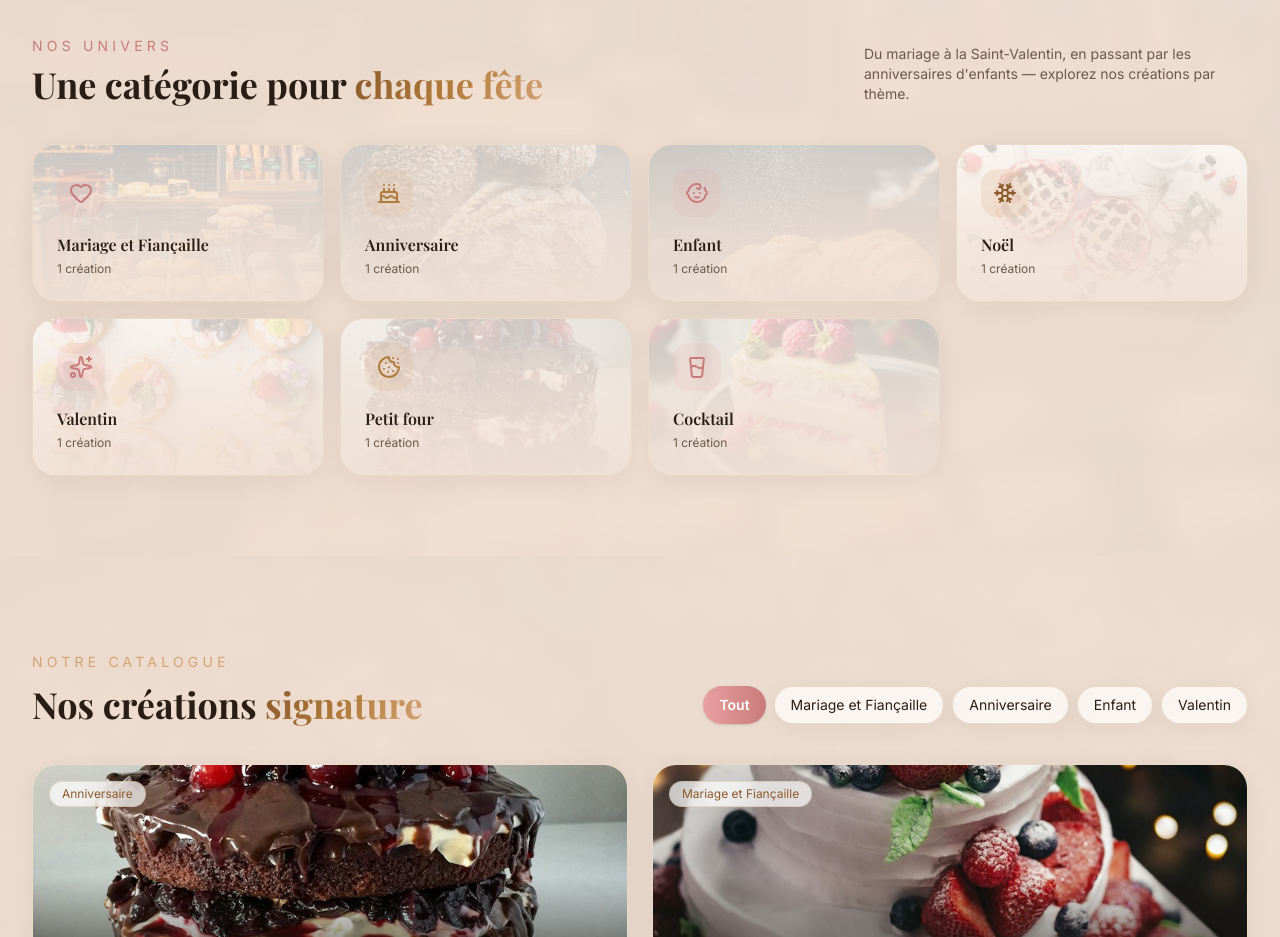
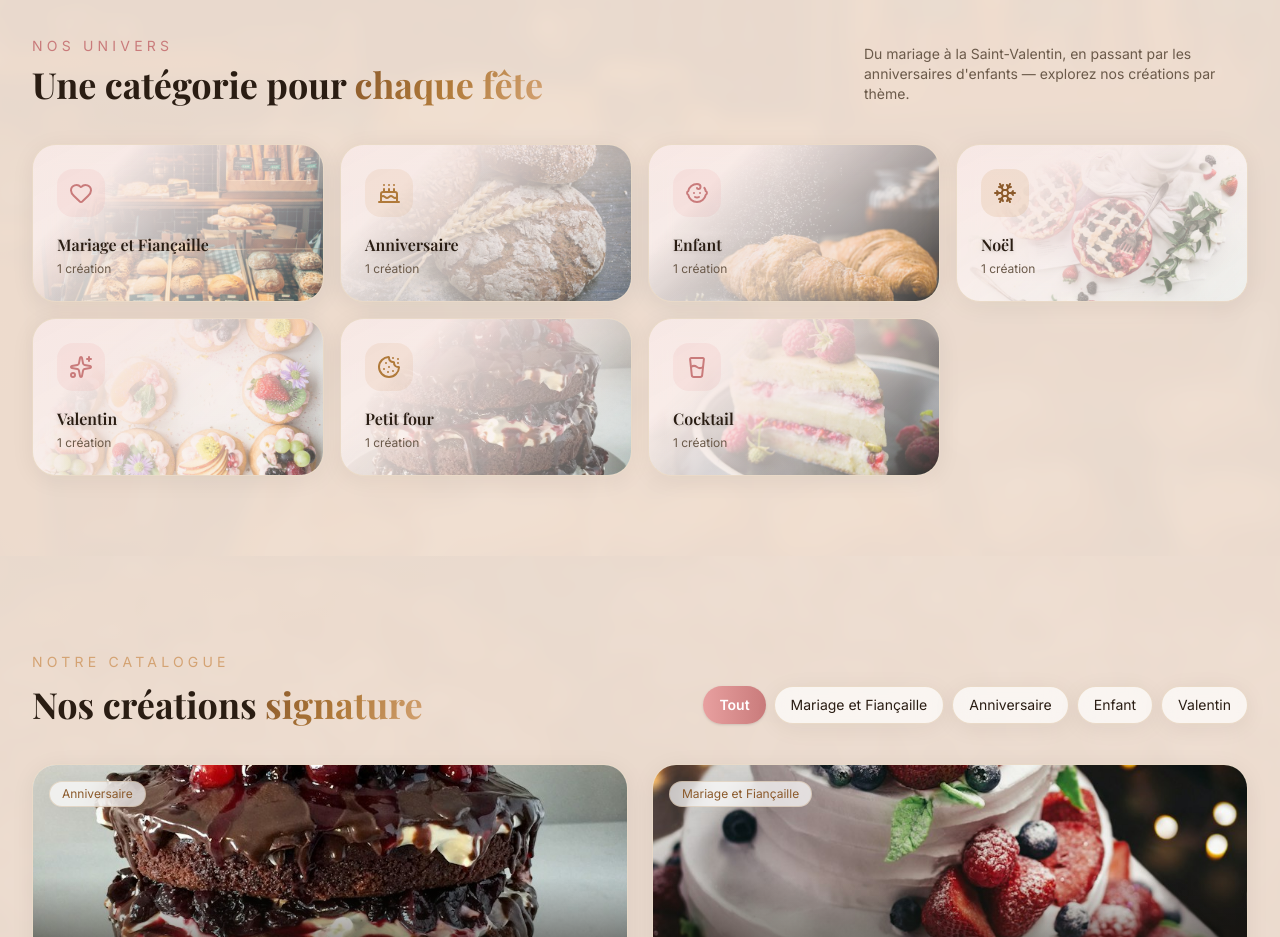
Before and after one commit to asTsiry/harimbola-public, a Next.js app: page / in a window 1280 px wide. Shown: the part 780-1717 px from the top of the page. Built offline with nearby package versions, Linux system fonts and the light colour scheme; a web font is replaced by a local one.

Commit message:
Enhance card hover effects and improve image masking in Catalog and Categories components

```diff
--- a/src/components/sections/Catalog.tsx
+++ b/src/components/sections/Catalog.tsx
@@ -72,7 +72,7 @@ export default function Catalog() {
               transition={{ duration: 0.6, delay: i * 0.1 }}
               className="group glass rounded-3xl overflow-hidden card-hover relative"
             >
-              <div className="absolute inset-0 opacity-0 group-hover:opacity-100 transition duration-500 bg-gradient-to-br from-[#e8a0a0]/10 via-transparent to-[#d4a373]/10 pointer-events-none z-0" />
+              <div className="absolute inset-0 opacity-0 group-hover:opacity-100 transition duration-500 bg-gradient-to-br from-[#e8a0a0]/25 to-transparent pointer-events-none z-0" />
               <div className="relative h-56 overflow-hidden">
                 <Image
                   src={imgFor(cake.photo)}
--- a/src/components/sections/Categories.tsx
+++ b/src/components/sections/Categories.tsx
@@ -75,21 +75,24 @@ export default function Categories() {
               transition={{ duration: 0.5, delay: i * 0.06 }}
               className="group relative overflow-hidden glass rounded-3xl p-6 flex flex-col items-start gap-4 min-h-[140px] card-hover cursor-pointer border border-transparent hover:border-[#e8a0a0]/40 dark:hover:border-[#e8a0a0]/30 transition"
             >
+              <div className="absolute inset-0">
                 <Image
                   src={cardImages[i % cardImages.length]}
                   alt=""
                   fill
                   sizes="(max-width: 768px) 50vw, 25vw"
-                className="object-cover opacity-20 dark:opacity-10 scale-110 group-hover:scale-125 transition duration-700"
+                  className="object-cover scale-110 group-hover:scale-125 transition duration-700"
+                  style={{ maskImage: "linear-gradient(315deg, rgba(0,0,0,0.9) -25%, rgba(0,0,0,0.4) 35%, transparent 75%)", WebkitMaskImage: "linear-gradient(315deg, rgba(0,0,0,0.9) 0%, rgba(0,0,0,0.4) 35%, transparent 75%)" }}
                 />
-              <div className="absolute inset-0 bg-gradient-to-t from-[#f0e0d4]/90 via-[#f0e0d4]/60 to-transparent dark:from-[#0a0604]/90 dark:via-[#0a0604]/60" />
+              </div>
+              <div className="absolute inset-0 bg-gradient-to-br from-[#e8a0a0]/15 to-transparent dark:from-[#e8a0a0]/8" />
               <div
                 className={`relative w-12 h-12 rounded-2xl flex items-center justify-center group-hover:scale-110 transition ${accents[i % accents.length]}`}
               >
                 {icons[c.id]}
               </div>
               <div className="relative mt-auto">
-                <span className="font-display text-base font-semibold text-[#2a1d13] dark:text-[#f5e9d3]">
+                <span className="font-display text-base font-semibold text-[#2a1d13] dark:text-[#f5e9d3] drop-shadow-sm">
                   {c.nom}
                 </span>
                 <div className="text-xs text-[#6b5a4a] dark:text-[#a89880] mt-1">
```
Lines whose indentation alone changed are shown as unchanged.
